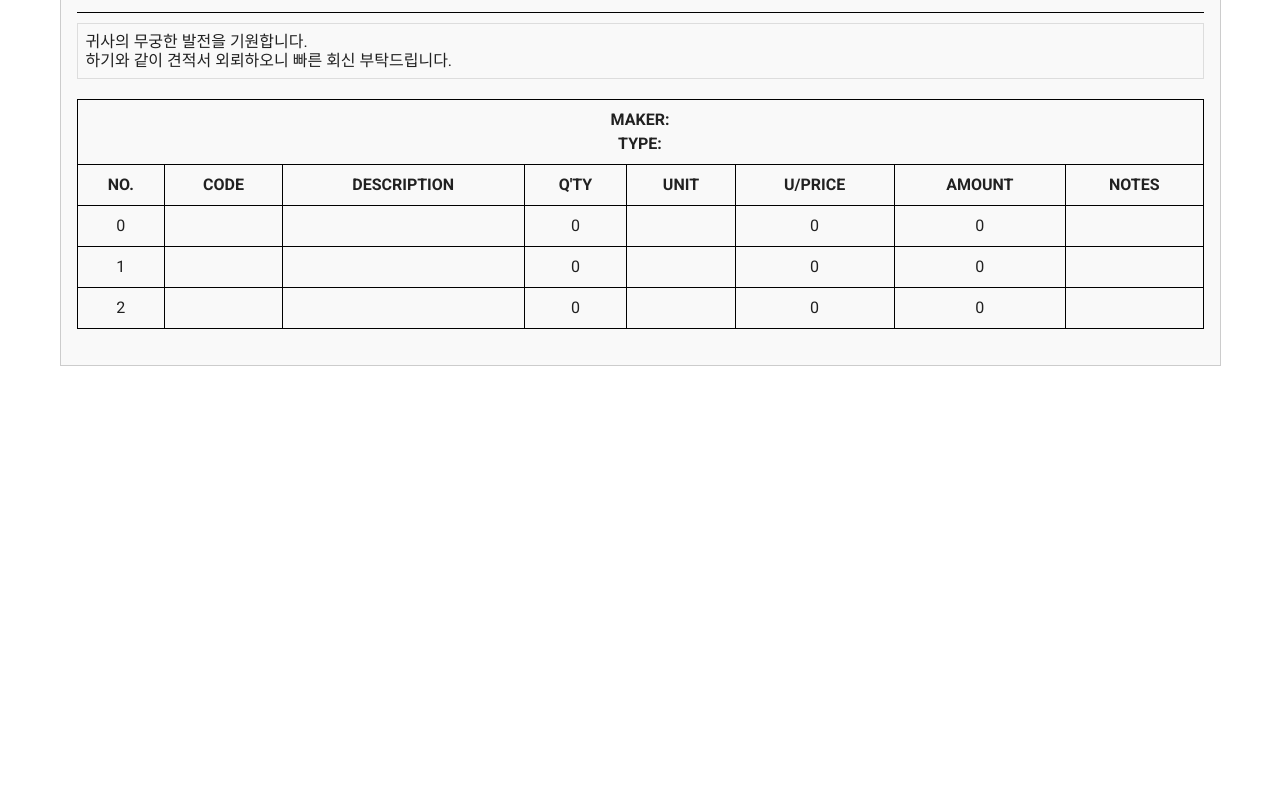
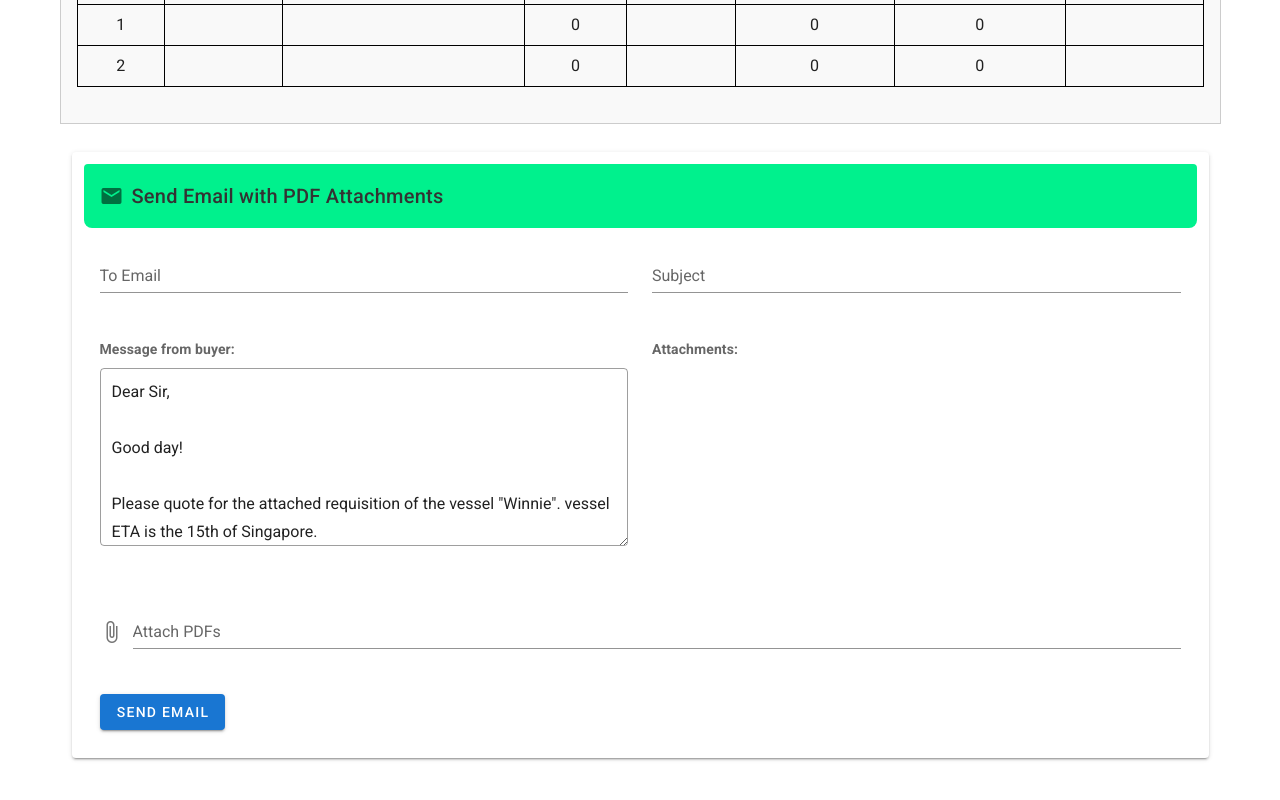
Before and after one commit to tlfqk13/demo-admin, a Vue app: page /make-inquiry in a window 1280 px wide. Shown: the part 1542-2342 px from the top of the page. Before the commit the page ends 1932 px from the top, so only its background shows below. Built offline with nearby package versions, Linux system fonts and the light colour scheme.

Commit message:
* pdf 생성해서 메일까지 보내는 뷰

```diff
--- a/src/App.vue
+++ b/src/App.vue
@@ -100,7 +100,8 @@ export default {
       { title: '선박 코드 목록', icon: 'mdi-ferry', to: '/ship-code' },
       { title: 'User Profile', icon: 'mdi-account', to: '/profile' },
       { title: 'Forms', icon: 'mdi-account', to: '/forms' },
-      { title: 'Make Inquiry', icon: 'mdi-account', to: '/make-inquiry' }
+      { title: 'Make Inquiry', icon: 'mdi-account', to: '/make-inquiry' },
+      { title: 'Send Email', icon: 'mdi-account', to: '/send-email' }
     ],
     userMenu: false, // 사용자 메뉴의 열림/닫힘 상태를 저장하는 데이터 속성
   }),
--- a/src/router/index.js
+++ b/src/router/index.js
@@ -10,6 +10,7 @@ import CustomerCode from "@/views/CustomerCode.vue";
 import SupplierCode from "@/views/SupplierCode.vue";
 import ShipCode from "@/views/ShipCode.vue";
 import MakeInquiry from "@/views/MakeInquiry.vue";
+import EmailForm from "@/views/EmailForm.vue";
 
 Vue.use(VueRouter)
 
@@ -59,6 +60,11 @@ const routes = [
     name: 'make-inquiry',
     component: MakeInquiry
   },
+  {
+    path: "/send-email",
+    name: 'send-email',
+    component: EmailForm
+  },
 ]
 
 const router = new VueRouter({
--- /dev/null
+++ b/src/views/EmailForm.vue
@@ -0,0 +1,125 @@
+<template>
+  <v-app>
+    <v-container>
+      <v-card class="pa-3 mb-4">
+        <v-card-title class="section-title">
+          <v-icon class="mr-2">mdi-email</v-icon>
+          Send Email with PDF Attachments
+        </v-card-title>
+        <v-card-text>
+          <v-form @submit.prevent="sendEmail">
+            <v-row>
+              <v-col cols="12" md="6">
+                <v-text-field v-model="toEmail" label="To Email" required></v-text-field>
+              </v-col>
+              <v-col cols="12" md="6">
+                <v-text-field v-model="subject" label="Subject" required></v-text-field>
+              </v-col>
+              <v-col cols="12" md="6">
+                <strong>Message from buyer:</strong>
+                <v-textarea
+                  v-model="headerMessage"
+                  rows="6"
+                  outlined
+                  class="mt-2"
+                ></v-textarea>
+              </v-col>
+              <v-col cols="12" md="6">
+                <strong>Attachments:</strong>
+                <v-list>
+                  <v-list-item v-for="(file, index) in pdfFiles" :key="index">
+                    <v-list-item-content>
+                      <v-list-item-title>
+                        <v-icon small class="mr-1">mdi-attachment</v-icon>
+                        <span>{{ file.name }}</span>
+                      </v-list-item-title>
+                    </v-list-item-content>
+                  </v-list-item>
+                </v-list>
+              </v-col>
+              <v-col cols="12">
+                <v-file-input
+                  v-model="pdfFiles"
+                  label="Attach PDFs"
+                  accept=".pdf"
+                  multiple
+                  @change="updateAttachments"
+                ></v-file-input>
+              </v-col>
+              <v-col cols="12">
+                <v-btn type="submit" color="primary">Send Email</v-btn>
+              </v-col>
+            </v-row>
+          </v-form>
+        </v-card-text>
+      </v-card>
+    </v-container>
+  </v-app>
+</template>
+
+<script>
+import axios from 'axios';
+
+export default {
+  name: 'EmailForm',
+  data() {
+    return {
+      toEmail: '',
+      subject: '',
+      message: '',
+      pdfFiles: [], // 변경: 다중 파일을 위한 배열
+      headerMessage: 'Dear Sir,\n\nGood day!\n\nPlease quote for the attached requisition of the vessel "Winnie". vessel ETA is the 15th of Singapore.\n\nRegards,\nBharani'
+    };
+  },
+  methods: {
+    updateAttachments() {
+      if (this.pdfFiles.length > 0) {
+        this.attachmentNames = this.pdfFiles.map(file => file.name);
+      } else {
+        this.attachmentNames = [];
+      }
+    },
+    async sendEmail() {
+      if (this.pdfFiles.length === 0) {
+        alert('Please attach at least one PDF file.');
+        return;
+      }
+
+      const formData = new FormData();
+      formData.append('toEmail', this.toEmail);
+      formData.append('subject', this.subject);
+      formData.append('message', this.message);
+
+      // 변경: 모든 파일을 FormData에 추가
+      this.pdfFiles.forEach(file => {
+        formData.append('pdfFiles', file);
+      });
+
+      try {
+        await axios.post('http://localhost:8888/api/send-email', formData, {
+          headers: {
+            'Content-Type': 'multipart/form-data',
+          },
+        });
+        alert('Email sent successfully!');
+      } catch (error) {
+        console.error('Error sending email:', error);
+        alert('Failed to send email.');
+      }
+    },
+  },
+};
+</script>
+
+<style>
+.section-title {
+  background-color: #f5f5f5;
+  padding: 16px;
+  border-radius: 8px;
+  font-weight: bold;
+  font-size: 18px;
+  text-align: center;
+  margin-bottom: 16px;
+  color: #333;
+}
+</style>
--- a/src/views/MakeInquiry.vue
+++ b/src/views/MakeInquiry.vue
@@ -51,14 +51,6 @@
           <v-col cols="12" md="3">
             <v-text-field v-model="type" label="TYPE"></v-text-field>
           </v-col>
-          <v-col cols="12">
-            <v-card class="mb-4">
-              <v-card-title>Header</v-card-title>
-              <v-card-text>
-                <v-textarea v-model="headerMessage" rows="3"></v-textarea>
-              </v-card-text>
-            </v-card>
-          </v-col>
         </v-row>
 
         <v-btn type="button" @click="addItem" color="primary" class="mb-4">Add Item</v-btn>
@@ -96,6 +88,10 @@
       </v-form>
 
       <div class="preview" v-html="generateHtmlTemplate(lineHeightNormal)"></div>
+
+      <!-- EmailForm 컴포넌트를 하단에 추가 -->
+      <email-form class="mt-4"></email-form>
+
     </v-container>
   </v-app>
 </template>
@@ -104,12 +100,16 @@
 import axios from 'axios';
 import * as XLSX from 'xlsx';
 import Handlebars from 'handlebars';
+import EmailForm from '@/views/EmailForm.vue'; // EmailForm 컴포넌트를 import
 
 // 이미지 경로를 require를 사용하여 불러오기
 const logoPath = require('@/assets/baskorea_logo.png');
 
 export default {
-  name: "QuotationRequest",
+  name: "MakeInquiry",
+  components: {
+    EmailForm // 컴포넌트를 등록
+  },
   data() {
     return {
       companyName: '',
@@ -120,9 +120,9 @@ export default {
       type: '',
       headerMessage: '귀사의 무궁한 발전을 기원합니다.\n하기와 같이 견적서 외뢰하오니 빠른 회신 부탁드립니다.',
       items: [
-        { code: '', description: '', qty: 0, unit: '', uprice: 0, amount: 0, notes: '' },
-        { code: '', description: '', qty: 0, unit: '', uprice: 0, amount: 0, notes: '' },
-        { code: '', description: '', qty: 0, unit: '', uprice: 0, amount: 0, notes: '' }
+        {code: '', description: '', qty: 0, unit: '', uprice: 0, amount: 0, notes: ''},
+        {code: '', description: '', qty: 0, unit: '', uprice: 0, amount: 0, notes: ''},
+        {code: '', description: '', qty: 0, unit: '', uprice: 0, amount: 0, notes: ''}
       ],
       lineHeightNormal: 1.2,
       lineHeightCompact: 0.3,
@@ -146,16 +146,16 @@ export default {
       return `${yyyy}${mm}${dd}-${uniqueNumber}`;
     },
     addItem() {
-      this.items.push({ code: '', description: '', qty: 0, unit: '', uprice: 0, amount: 0, notes: '' });
+      this.items.push({code: '', description: '', qty: 0, unit: '', uprice: 0, amount: 0, notes: ''});
     },
     handleFileUpload() {
       const reader = new FileReader();
       reader.onload = (e) => {
         const data = new Uint8Array(e.target.result);
-        const workbook = XLSX.read(data, { type: 'array' });
+        const workbook = XLSX.read(data, {type: 'array'});
         const firstSheetName = workbook.SheetNames[0];
         const worksheet = workbook.Sheets[firstSheetName];
-        const json = XLSX.utils.sheet_to_json(worksheet, { header: 1 });
+        const json = XLSX.utils.sheet_to_json(worksheet, {header: 1});
 
         // Setting items from Excel data (skipping the header row)
         this.items = json.slice(1).map(row => ({
@@ -375,6 +375,7 @@ export default {
   margin-bottom: 16px;
   color: #333;
 }
+
 .preview {
   border: 1px solid #ccc;
   padding: 16px;
```
